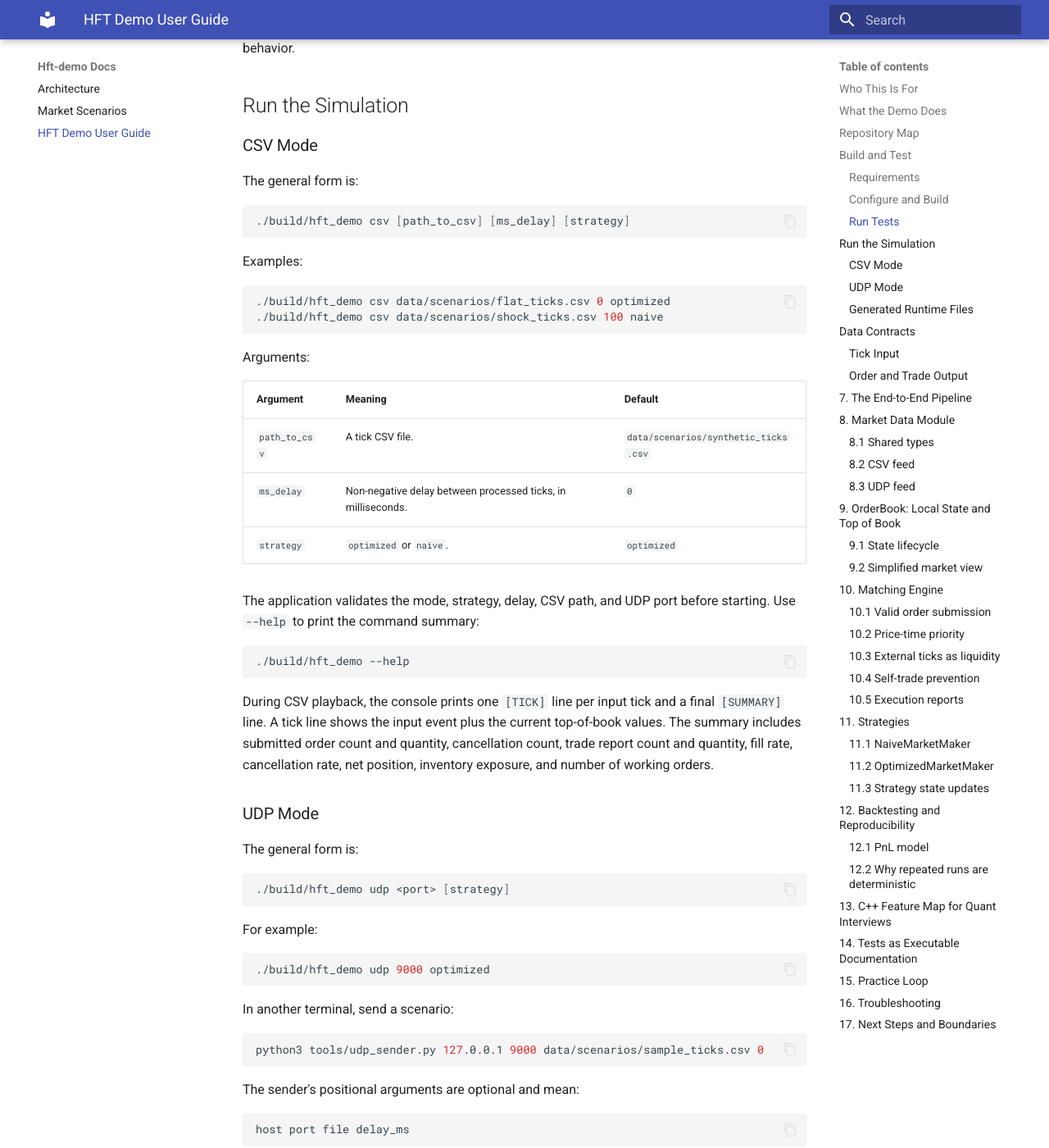
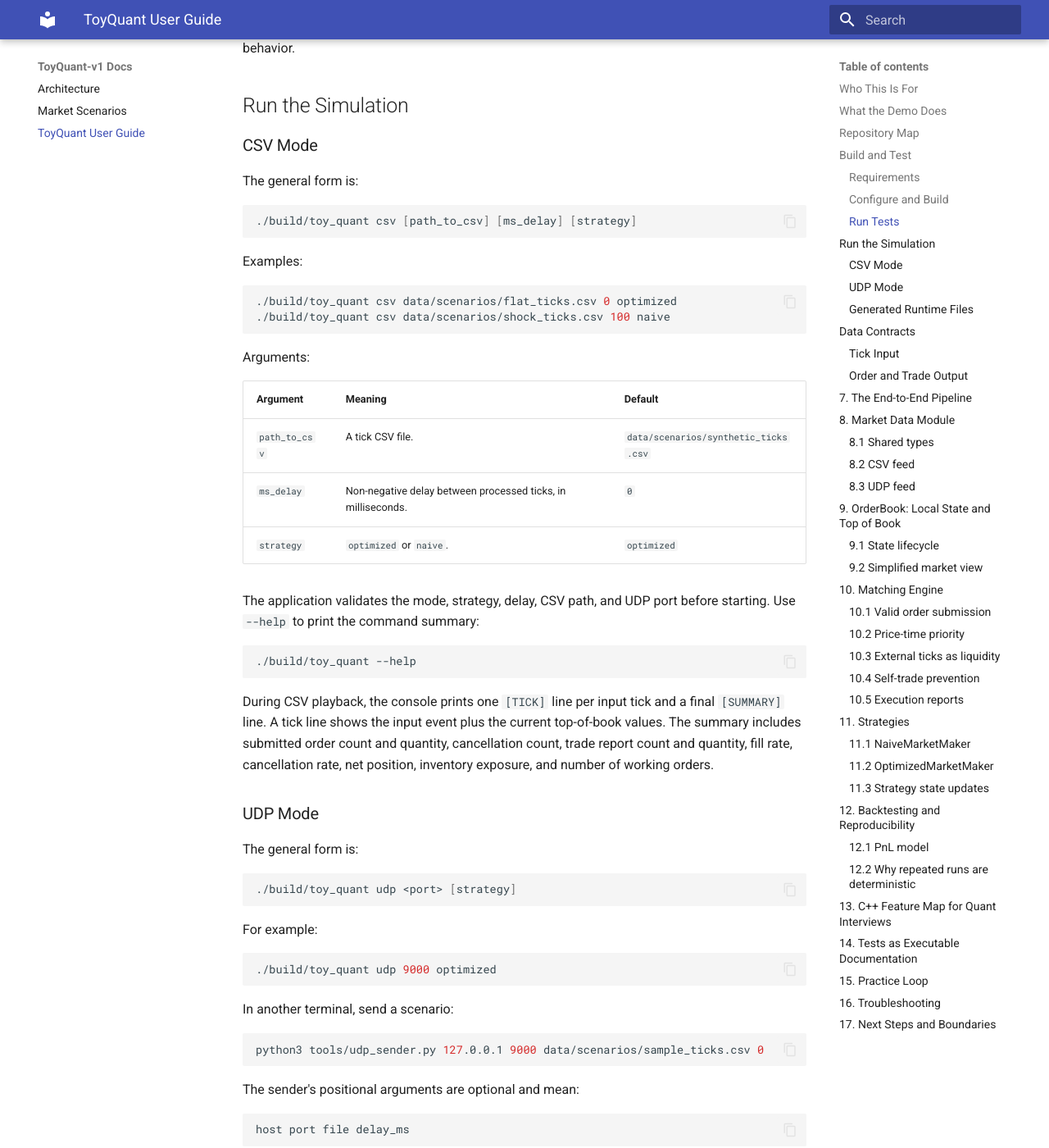
Before and after one commit to 12mango/ToyQuant-v1, an MkDocs documentation site: the page built from docs/USER_GUIDE.md, in a window 1280 px wide and 1400 px high, scrolled down 2584 px. Shown: the whole window at 82% size. Built offline with MkDocs 1.6.1 and Material for MkDocs 9.7.7, drawn with Linux system fonts in a browser that asks for light colours; some of the changed text lies outside the part shown.

````diff
--- a/docs/USER_GUIDE.md
+++ b/docs/USER_GUIDE.md
@@ -1,4 +1,4 @@
-# HFT Demo User Guide
+# ToyQuant User Guide
 
 ## Who This Is For
 
@@ -71,7 +71,7 @@ cmake --build build
 
 This creates these executables under `build/`:
 
-- `hft_demo`: CSV or UDP simulation pipeline.
+- `toy_quant`: CSV or UDP simulation pipeline.
 - `backtest_main`: PnL replay application.
 - `strategy_state_test`: strategy state regression test.
 - `orderbook_state_test`: order-book state regression test.
@@ -103,14 +103,14 @@ The tests use the standard library `assert` macro. Assertions can be disabled wh
 The general form is:
 
 ```bash
-./build/hft_demo csv [path_to_csv] [ms_delay] [strategy]
+./build/toy_quant csv [path_to_csv] [ms_delay] [strategy]
 ```
 
 Examples:
 
 ```bash
-./build/hft_demo csv data/scenarios/flat_ticks.csv 0 optimized
-./build/hft_demo csv data/scenarios/shock_ticks.csv 100 naive
+./build/toy_quant csv data/scenarios/flat_ticks.csv 0 optimized
+./build/toy_quant csv data/scenarios/shock_ticks.csv 100 naive
 ```
 
 Arguments:
@@ -124,7 +124,7 @@ Arguments:
 The application validates the mode, strategy, delay, CSV path, and UDP port before starting. Use `--help` to print the command summary:
 
 ```bash
-./build/hft_demo --help
+./build/toy_quant --help
 ```
 
 During CSV playback, the console prints one `[TICK]` line per input tick and a final `[SUMMARY]` line. A tick line shows the input event plus the current top-of-book values. The summary includes submitted order count and quantity, cancellation count, trade report count and quantity, fill rate, cancellation rate, net position, inventory exposure, and number of working orders.
@@ -134,13 +134,13 @@ During CSV playback, the console prints one `[TICK]` line per input tick and a f
 The general form is:
 
 ```bash
-./build/hft_demo udp <port> [strategy]
+./build/toy_quant udp <port> [strategy]
 ```
 
 For example:
 
 ```bash
-./build/hft_demo udp 9000 optimized
+./build/toy_quant udp 9000 optimized
 ```
 
 In another terminal, send a scenario:
@@ -161,7 +161,7 @@ UDP mode runs until it is interrupted, normally with `Ctrl+C`. The current main
 
 ### Generated Runtime Files
 
-Each `hft_demo` run creates or truncates:
+Each `toy_quant` run creates or truncates:
 
 ```text
 data/runtime/orders.csv
@@ -585,7 +585,7 @@ When adding a behavior change, first decide which module owns the rule. Add a fo
 ## 15. Practice Loop
 
 1. Generate a fixed-seed scenario: `python3 tools/gen_ticks.py flat --count 100 --seed 42 --output-dir data/scenarios`.
-2. Run `hft_demo` in CSV mode and inspect `[TICK]`, `[SUMMARY]`, `orders.csv`, and `trades.csv`.
+2. Run `toy_quant` in CSV mode and inspect `[TICK]`, `[SUMMARY]`, `orders.csv`, and `trades.csv`.
 3. Run `backtest_main` against the generated files and read the PnL report.
 4. Change exactly one strategy parameter, repeat the same scenario, and compare outputs.
 5. Add or update the smallest test that proves the changed rule.
--- a/mkdocs.yml
+++ b/mkdocs.yml
@@ -1,4 +1,4 @@
-site_name: Hft-demo Docs
+site_name: ToyQuant-v1 Docs
 site_description: This is the web version of all project user manuals.
 
 theme:
````
Also changed, not shown: CMakeLists.txt (+6 -6 lines), README.md (+4 -4 lines), docs/SCENARIOS.md (+1 -1 lines), 2 other files.
